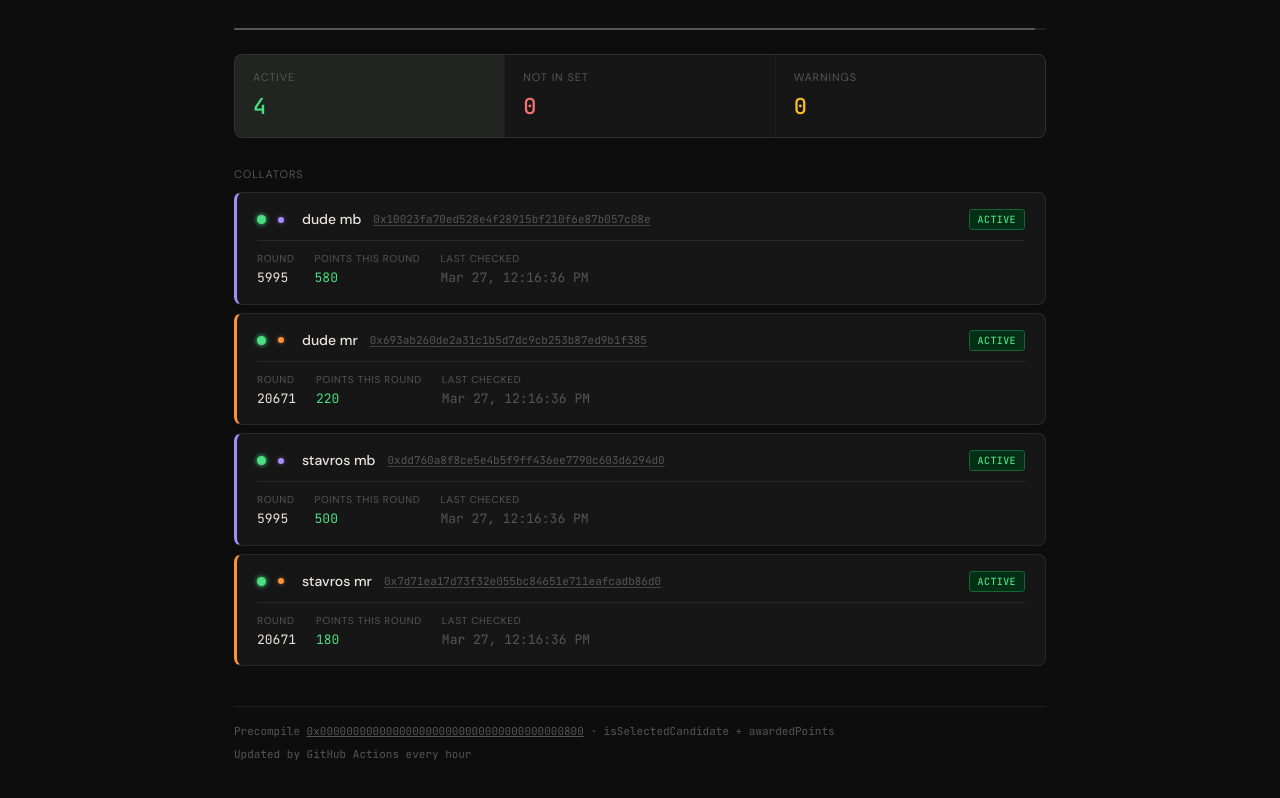
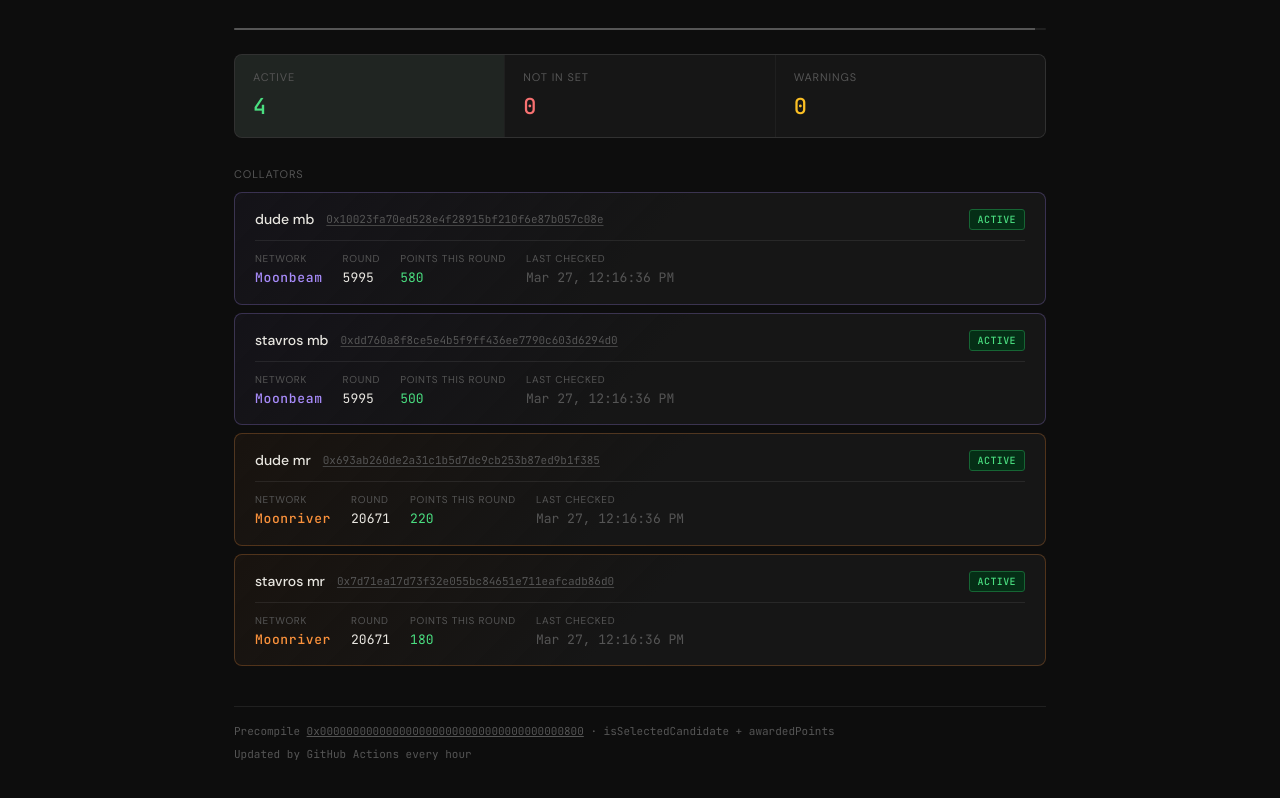
Before and after one commit to yaronski/collator-monitor, a website: page index.html in a window 1280 px wide. Shown: the part 56-854 px from the top of the page. Drawn offline with Linux system fonts and the light colour scheme.

Commit message:
fix: remove dots, colored fill+border, network label, sort by network

```diff
--- a/index.html
+++ b/index.html
@@ -153,13 +153,18 @@ body {
 .card {
   background: var(--bg2);
   border: 1px solid var(--border);
-  border-left: 3px solid var(--border);
   border-radius: var(--radius);
   padding: 16px 20px;
   transition: border-color 0.2s;
 }
-.card.network-moonbeam { border-left-color: #a78bfa; }
-.card.network-moonriver { border-left-color: #fb923c; }
+.card.network-moonbeam {
+  border: 1px solid rgba(167, 139, 250, 0.25);
+  background: linear-gradient(135deg, rgba(167, 139, 250, 0.05) 0%, var(--bg2) 50%);
+}
+.card.network-moonriver {
+  border: 1px solid rgba(251, 146, 60, 0.25);
+  background: linear-gradient(135deg, rgba(251, 146, 60, 0.05) 0%, var(--bg2) 50%);
+}
 .card.status-inactive { border-color: var(--red-d); background: #140d0d; }
 .card.status-warning  { border-color: rgba(251,191,36,0.25); background: #0f0d06; }
 .card.status-error    { border-color: rgba(251,191,36,0.2); }
@@ -172,15 +177,8 @@ body {
 }
 
 .dot {
-  width: 9px; height: 9px;
-  border-radius: 50%;
-  flex-shrink: 0;
+  display: none;
 }
-.dot.active   { background: var(--green); box-shadow: 0 0 5px var(--green); }
-.dot.inactive { background: var(--red); }
-.dot.warning  { background: var(--amber); }
-.dot.error    { background: var(--amber); }
-.dot.loading  { background: var(--text3); animation: blink 1s infinite; }
 
 .card-label {
   font-size: 14px;
@@ -203,16 +201,15 @@ body {
   text-decoration-color: #444;
 }
 
-.net-indicator {
-  display: inline-block;
-  width: 6px;
-  height: 6px;
-  border-radius: 50%;
-  margin-right: 6px;
+.net-label {
+  font-family: var(--mono);
+  font-size: 10px;
+  font-weight: 500;
+  letter-spacing: 0.05em;
   flex-shrink: 0;
 }
-.net-indicator.moonbeam { background: #a78bfa; box-shadow: 0 0 4px rgba(167, 139, 250, 0.5); }
-.net-indicator.moonriver { background: #fb923c; box-shadow: 0 0 4px rgba(251, 146, 60, 0.5); }
+.net-label.moonbeam { color: #a78bfa; }
+.net-label.moonriver { color: #fb923c; }
 
 .status-badge {
   font-family: var(--mono);
@@ -409,9 +406,14 @@ function renderCards(collators) {
     return;
   }
 
-  // Sort: inactive first, then warnings, then active
-  const order = { inactive: 0, error: 1, warning: 2, active: 3 };
-  entries.sort((a, b) => (order[a.statusText] ?? 9) - (order[b.statusText] ?? 9));
+  // Sort: Moonbeam first, then by status (inactive first)
+  const statusOrder = { inactive: 0, error: 1, warning: 2, active: 3 };
+  const networkOrder = { moonbeam: 0, moonriver: 1 };
+  entries.sort((a, b) => {
+    const netDiff = (networkOrder[a.network] ?? 9) - (networkOrder[b.network] ?? 9);
+    if (netDiff !== 0) return netDiff;
+    return (statusOrder[a.statusText] ?? 9) - (statusOrder[b.statusText] ?? 9);
+  });
 
   list.innerHTML = entries.map(col => {
     const st    = col.statusText || 'error';
@@ -422,17 +424,20 @@ function renderCards(collators) {
       : '';
     const fullAddr = col.address;
     const subscanBase = col.network === 'moonbeam' ? 'https://moonbeam.moonscan.io/address/' : 'https://moonriver.moonscan.io/address/';
+    const networkLabel = col.network === 'moonbeam' ? 'Moonbeam' : 'Moonriver';
 
     return `
     <div class="card status-${st} network-${col.network}">
       <div class="card-row">
-        <div class="dot ${st}"></div>
-        <span class="net-indicator ${col.network}"></span>
         ${label !== col.address ? `<div class="card-label">${label}</div>` : ''}
         <div class="card-addr"><a href="${subscanBase}${fullAddr}" target="_blank">${fullAddr}</a></div>
         <span class="status-badge ${st}">${statusLabel(st)}</span>
       </div>
       <div class="card-meta">
+        <div class="meta-item">
+          <div class="meta-key">Network</div>
+          <div class="meta-val net-label ${col.network}">${networkLabel}</div>
+        </div>
         <div class="meta-item">
           <div class="meta-key">Round</div>
           <div class="meta-val ${!col.isActive ? 'highlight' : ''}">${col.currentRound ?? '–'}</div>
```
